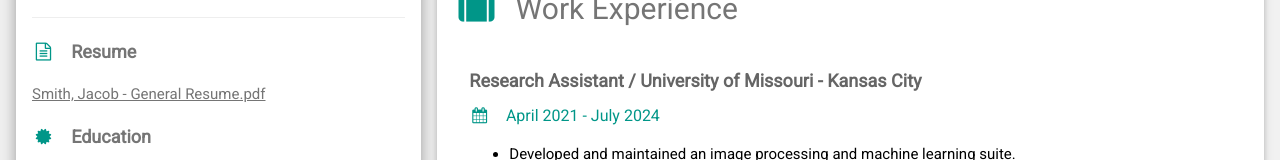
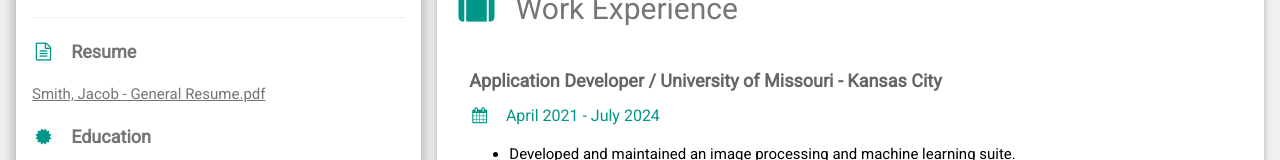
Before and after one commit to jdsp4k/jdsp4k.github.io, a plain HTML site: page index.html in a window 1280 px wide. Shown: the part 537-697 px from the top of the page. Drawn offline with nearby package versions, Linux system fonts and the light colour scheme.

Commit message:
Changed job title.

```diff
--- a/index.html
+++ b/index.html
@@ -110,7 +110,7 @@ html,body,h1,h2,h3,h4,h5,h6 {font-family: "Roboto", sans-serif}
       <div class="w3-container w3-card w3-white w3-margin-bottom">
         <h2 class="w3-text-grey w3-padding-16"><i class="fa fa-suitcase fa-fw w3-margin-right w3-xxlarge w3-text-teal" aria-hidden="true"></i>Work Experience</h2>
         <div class="w3-container">
-          <h5 class="w3-opacity"><b>Research Assistant / University of Missouri - Kansas City</b></h5>
+          <h5 class="w3-opacity"><b>Application Developer / University of Missouri - Kansas City</b></h5>
           <h6 class="w3-text-teal"><i class="fa fa-calendar fa-fw w3-margin-right" aria-hidden="true"></i>April 2021 - July 2024<!--<span class="w3-tag w3-teal w3-round">Current</span>--></h6>
           <p><ul>
             <li>Developed and maintained an image processing and machine learning suite.</li>
```
